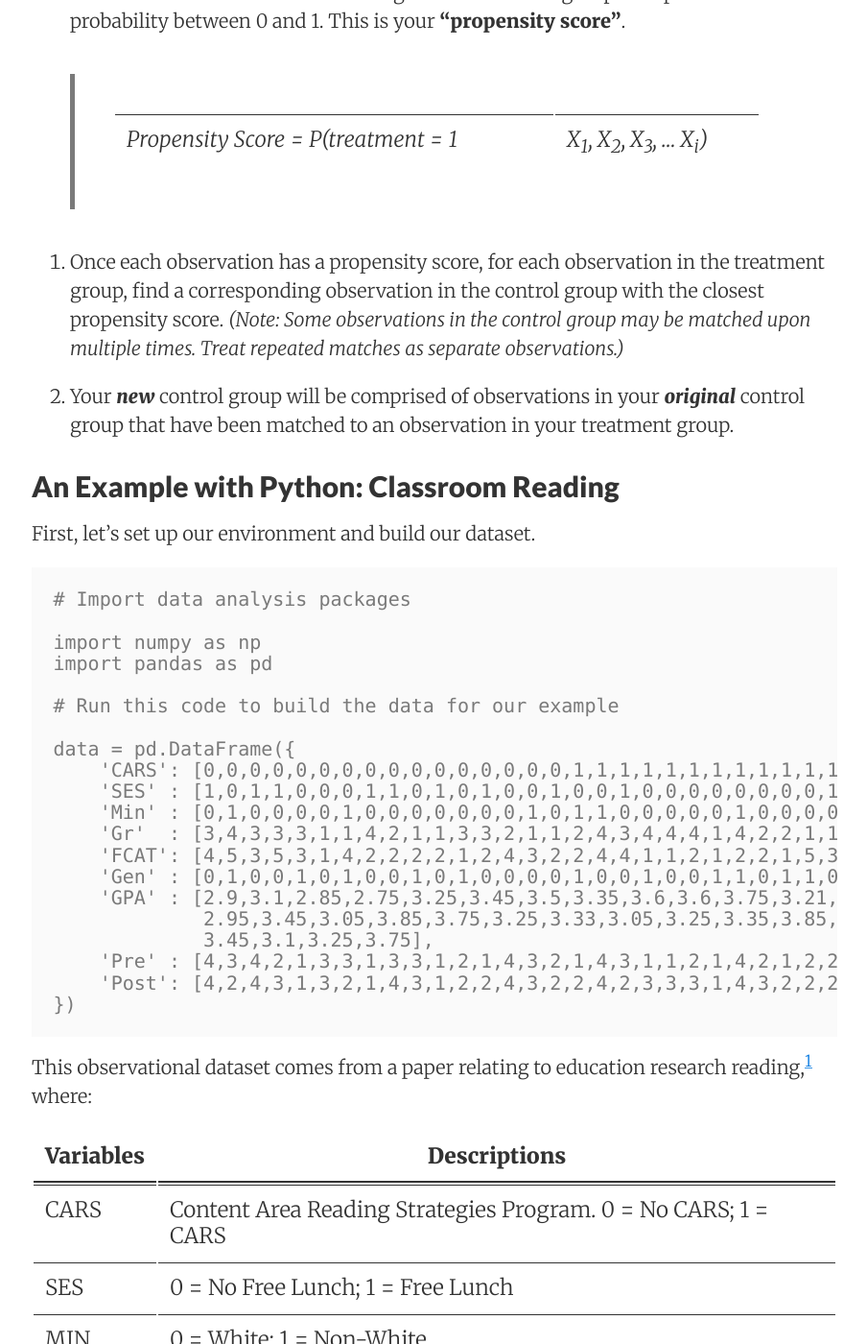
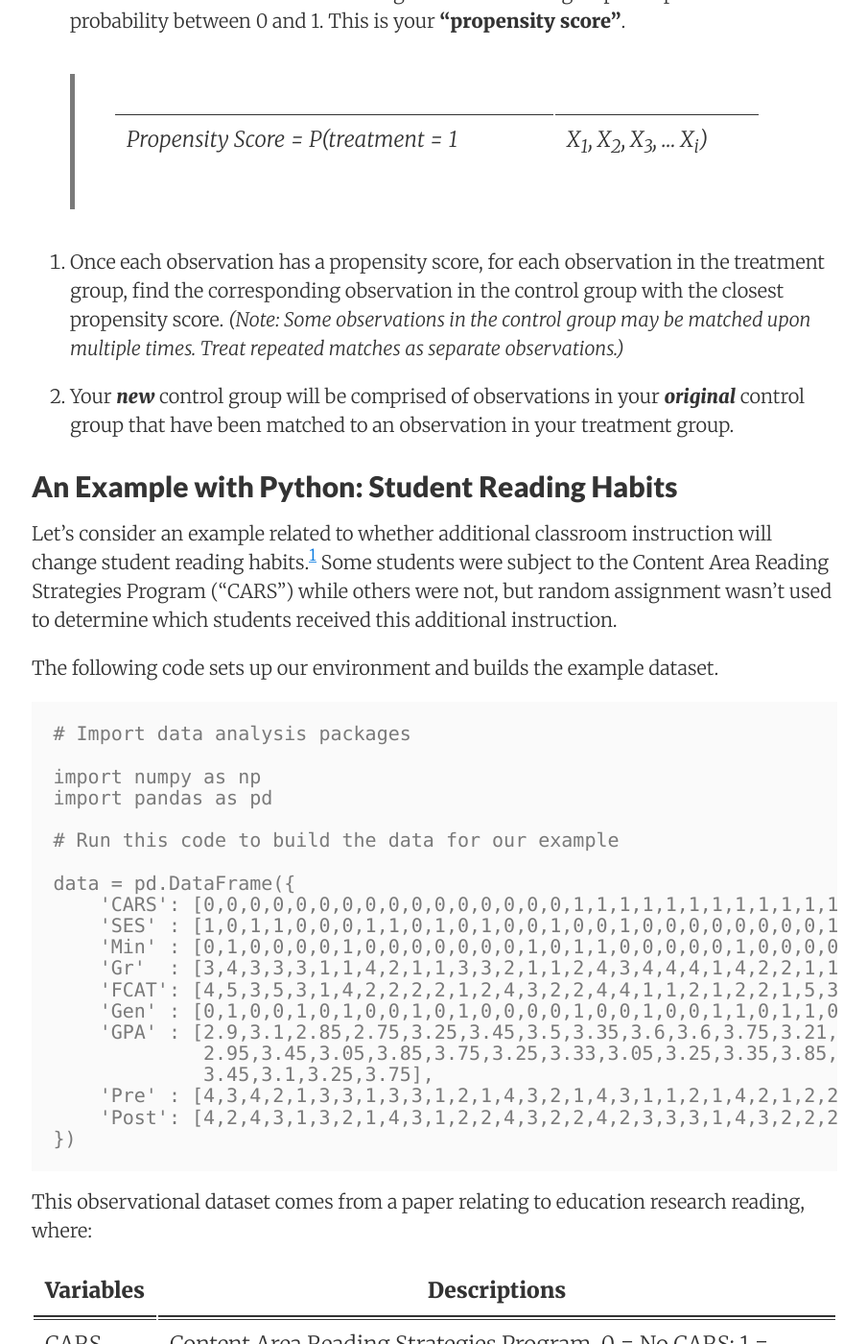
Before and after one commit to sewardlee337/sewardlee337.github.io, a Jekyll site: the page built from _posts/2020-06-01-intro-to-propensity-score-matching.md, in a window 1280 px wide and 1400 px high, scrolled down 1895 px. Shown: the whole window at 96% size, without its empty margins (187-1091 px from the left). Built offline with Jekyll 4.4.1, drawn with Linux system fonts in a browser that asks for light colours; nearby versions of some CDN libraries; some of the changed text lies outside the part shown.

````diff
--- a/_posts/2020-06-01-intro-to-propensity-score-matching.md
+++ b/_posts/2020-06-01-intro-to-propensity-score-matching.md
@@ -42,13 +42,15 @@
 
 > Propensity Score = P(treatment = 1 | X<sub>1</sub>, X<sub>2</sub>, X<sub>3</sub>, ... X<sub>i</sub>)
 
-3. Once each observation has a propensity score, for each observation in the treatment group, find a corresponding observation in the control group with the closest propensity score. _(Note: Some observations in the control group may be matched upon multiple times. Treat repeated matches as separate observations.)_
+3. Once each observation has a propensity score, for each observation in the treatment group, find the corresponding observation in the control group with the closest propensity score. _(Note: Some observations in the control group may be matched upon multiple times. Treat repeated matches as separate observations.)_
 
 4. Your **_new_** control group will be comprised of observations in your **_original_** control group that have been matched to an observation in your treatment group.
 
-## An Example with Python: Classroom Reading
+## An Example with Python: Student Reading Habits
 
-First, let's set up our environment and build our dataset.
+Let's consider an example related to whether additional classroom instruction will change student reading habits.[^1] Some students were subject to the Content Area Reading Strategies Program ("CARS") while others were not, but random assignment wasn't used to determine which students received this additional instruction.
+
+The following code sets up our environment and builds the example dataset.
 
 ```Python
 # Import data analysis packages
````
Also changed, not shown: other parts of _posts/2020-06-01-intro-to-propensity-score-matching.md (+2 -2 lines), readinglist.md (+3 -2 lines).
